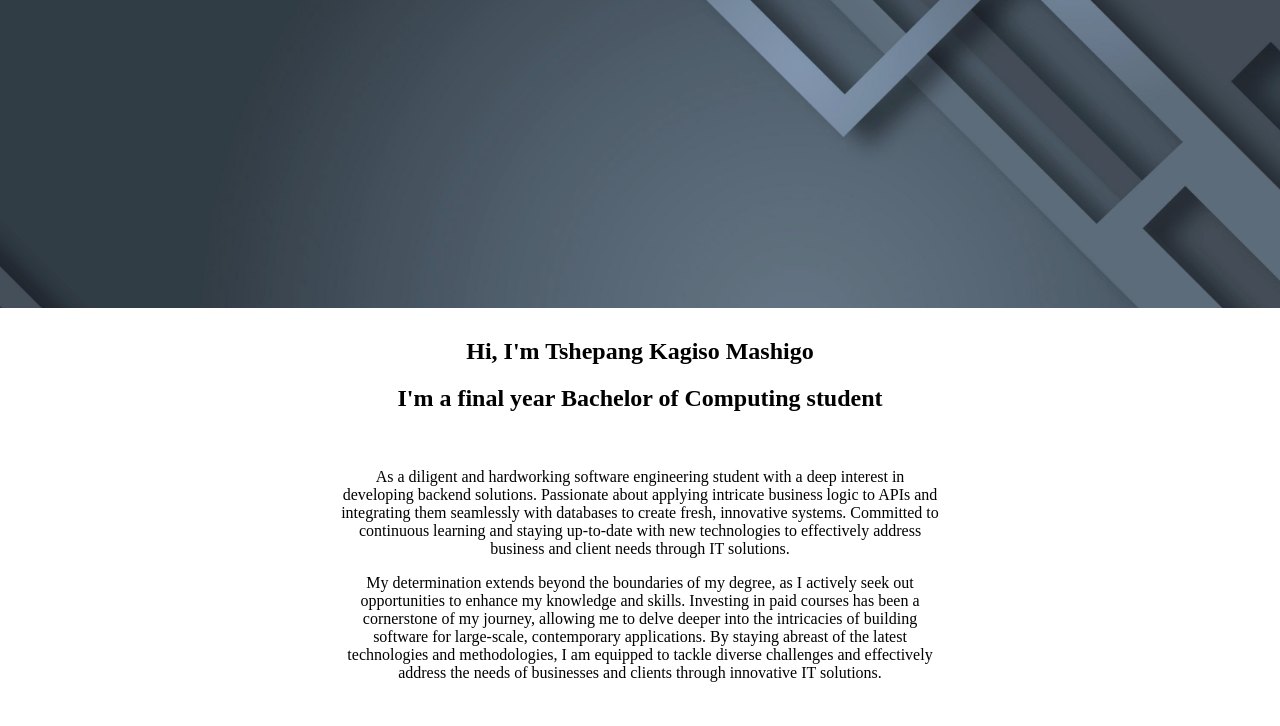
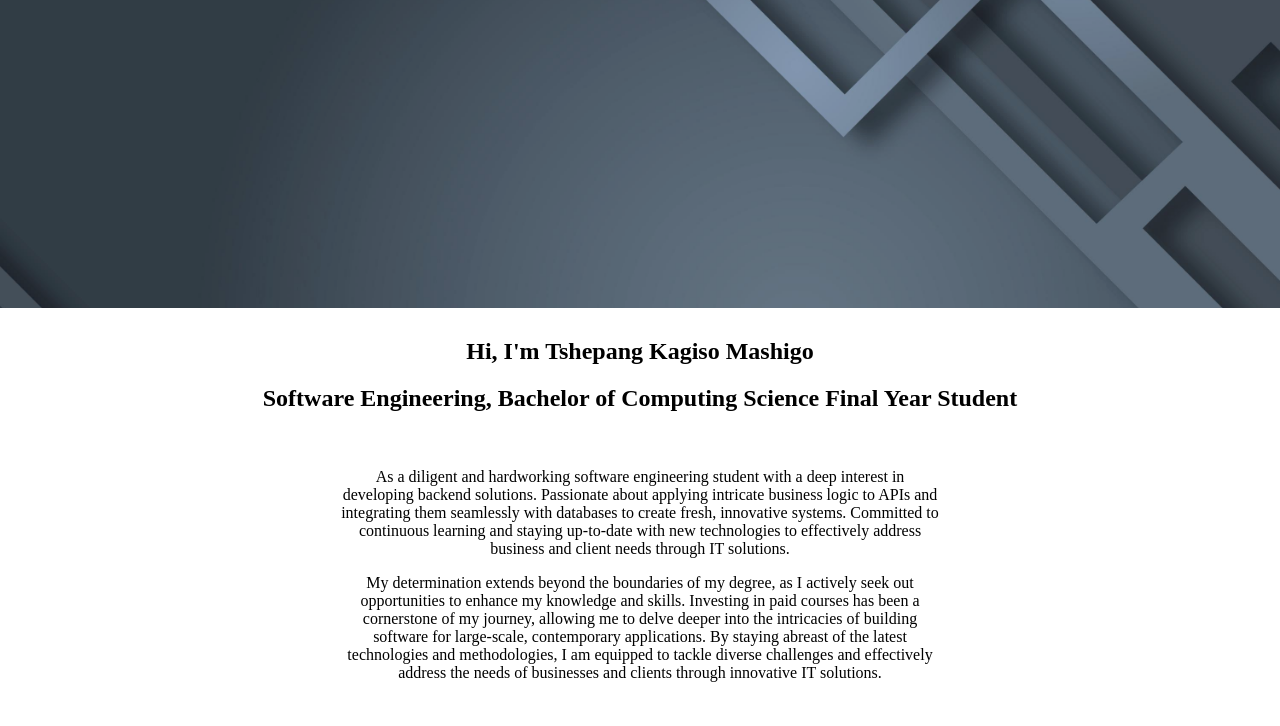
Before and after one commit to tshepangkagiso/Portfolio, a plain HTML site: page index.html in a window 1280 px wide. Shown: the part 74-800 px from the top of the page. Drawn offline with Linux system fonts and the light colour scheme.

Commit message:
version 3.1

```diff
--- a/index.html
+++ b/index.html
@@ -30,7 +30,7 @@
         <section class="introContainer" id="about">
             <div class="headings">
                 <h1>Hi, I'm Tshepang Kagiso Mashigo</h1>
-                <h2>I'm a final year Bachelor of Computing student</h2>
+                <h2>Software Engineering, Bachelor of Computing Science Final Year Student</h2>
             </div>
 
             <div class="intro">
```
